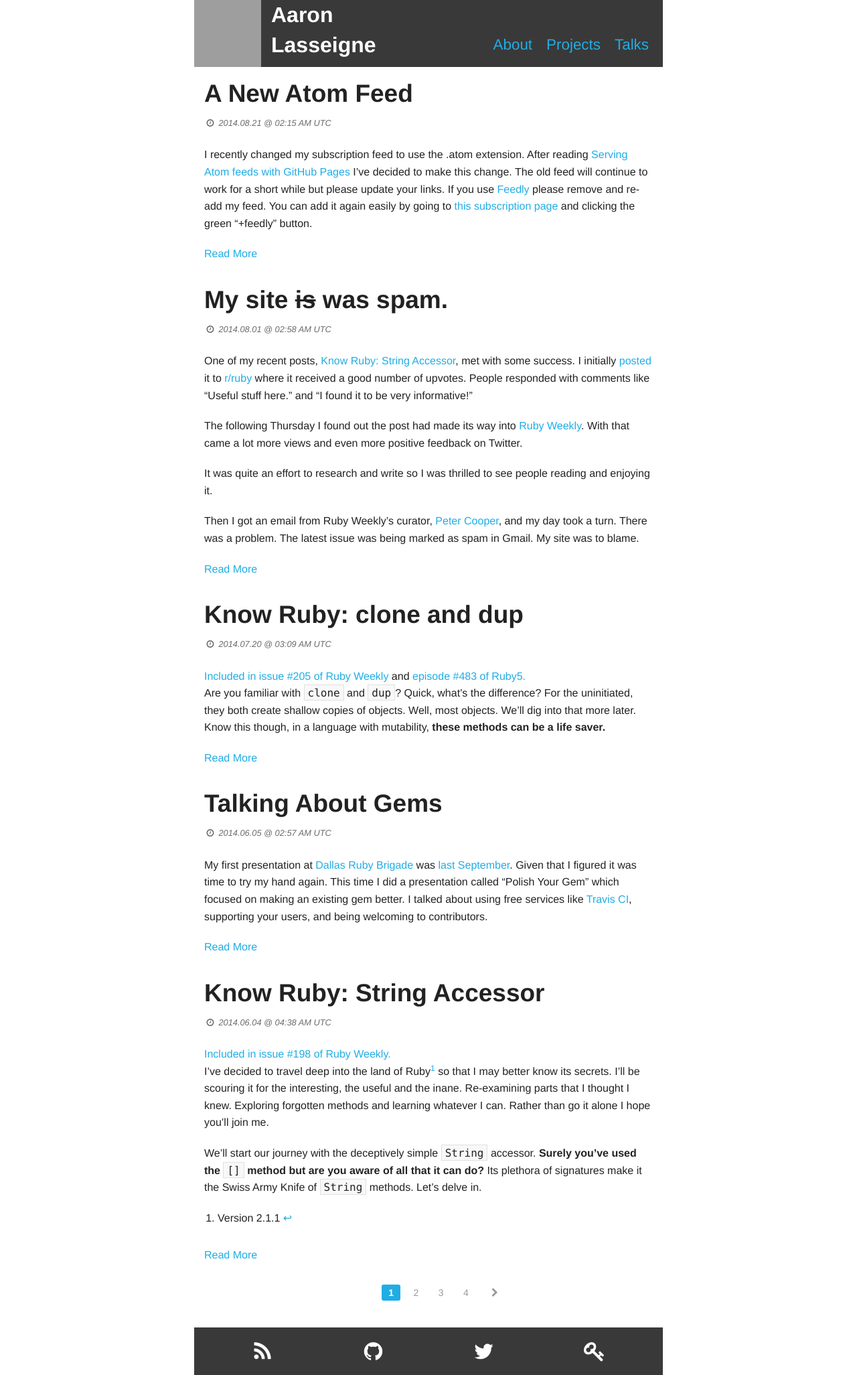
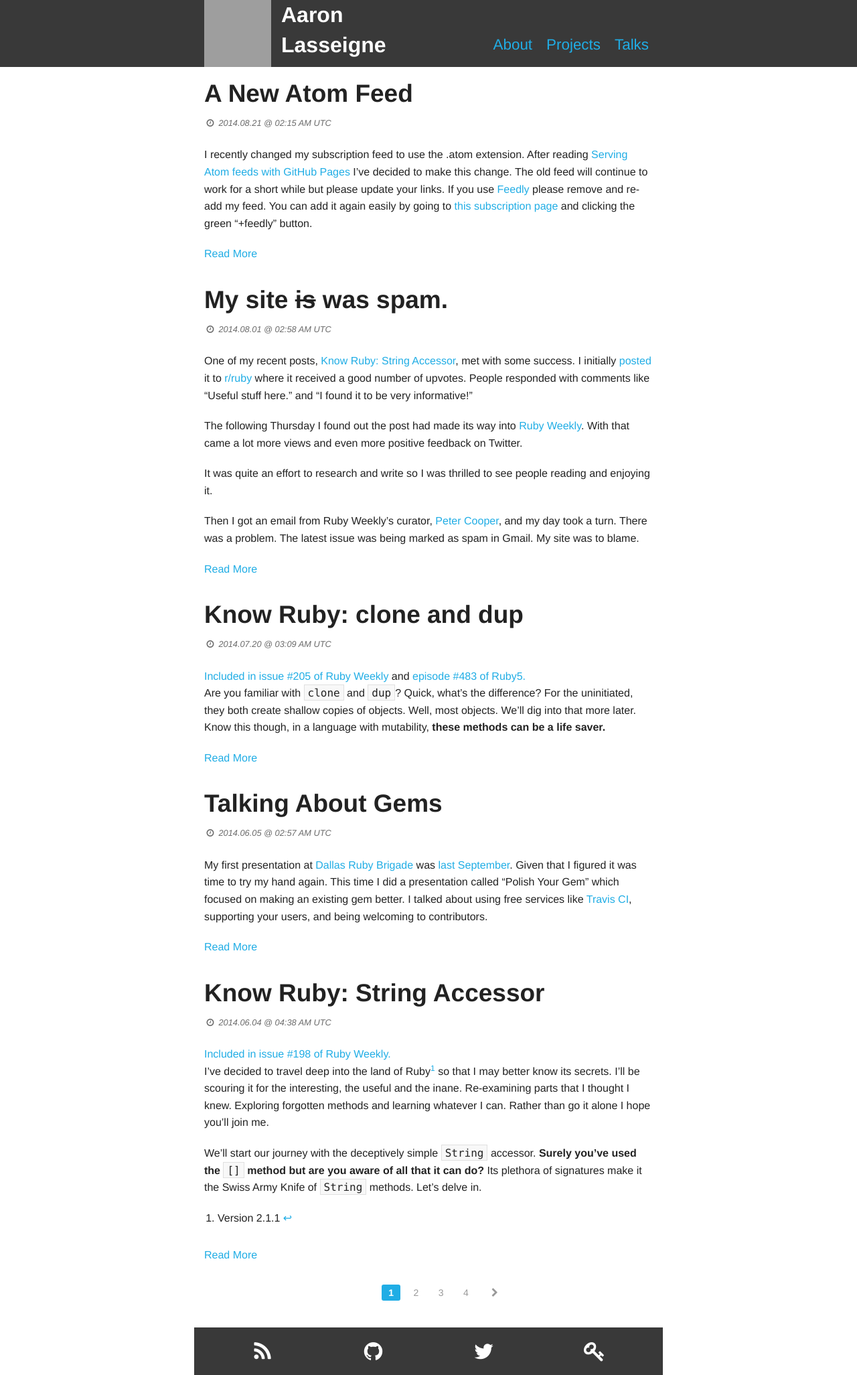
Before and after one commit to AaronLasseigne/aaronlasseigne.github.com, a Jekyll site: the page built from index.html, in a window 1280 px wide. Shown: the whole page at 67% size. Built offline with Jekyll 4.4.1, drawn with Linux system fonts in a browser that asks for light colours; the list of posts is cut into pages by our own code; grey boxes are pictures that could not be loaded.

Commit message:
extend header background

```diff
--- a/_layouts/default.html
+++ b/_layouts/default.html
@@ -16,8 +16,8 @@
     <link rel="stylesheet" href="/assets/all.css">
   </head>
   <body>
-    <div id="container">
-      <div id="header" class="row">
+    <div id="header">
+      <div class="row container">
         <div class="small-9 medium-6 columns">
           <a href="/">
             <img id="photo" alt="Photo of {{ site.data.author.name }}" src="{{ site.data.author.image }}?s=100">
@@ -35,6 +35,8 @@
           </ul>
         </div>
       </div>
+    </div>
+    <div class="container">
       <div id="content" class="row">
         <div class="small-12 columns">
           {{ content }}
--- a/css/main.css
+++ b/css/main.css
@@ -10,14 +10,10 @@ time {
   margin-bottom: 1.875em;
 }
 
-#container {
+.container {
   max-width: 700px;
   min-width: 320px;
   margin: auto;
-}
-@media only screen and (min-width: 40.063em) {
-  #container {
-  }
 }
 
 #content {
```
Also changed, not shown: css/header.css (+6 -1 lines), assets/all.css.
